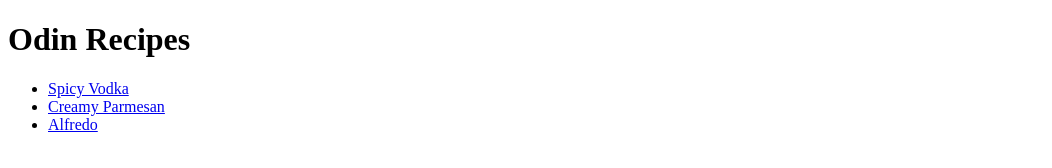
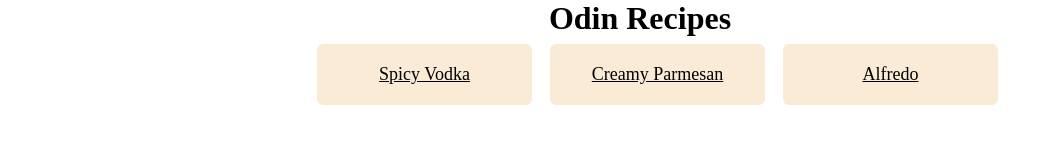
Before and after one commit to viratae/odin-recipes, a plain HTML site: page index.html in a window 1280 px wide. Shown: the whole page, without its empty margins (0-1052 px from the left). Drawn offline with Linux system fonts and the light colour scheme.

Commit message:
Added CSS styling

```diff
--- a/index.html
+++ b/index.html
@@ -3,14 +3,18 @@
     <head>
         <meta charset ="UTF-8">
         <title>Odin Recipes</title>
+        <link rel="stylesheet" href="style.css">
     </head>
     <body>
         <h1>Odin Recipes</h1>
-        <ul>
-            <li><a href="recipes/spicyVodka.html">Spicy Vodka</a></li>
-            <li><a href="recipes/creamyParmesan.html">Creamy Parmesan</a></li>
-            <li><a href="recipes/alfredo.html">Alfredo</a></li>
-        </ul>
+        <div>
+            <ul class-="navBar">
+                <li class="nav"><a href="recipes/spicyVodka.html">Spicy Vodka</a></li>
+                <li class="nav"><a href="recipes/creamyParmesan.html">Creamy Parmesan</a></li>
+                <li class="nav"><a href="recipes/alfredo.html">Alfredo</a></li>
+            </ul>
+        </div>
+
 
     </body>
 </html>
--- /dev/null
+++ b/style.css
@@ -0,0 +1,48 @@
+* {
+    padding: 0;
+    margin: 0;
+}
+div {
+    display: flex;
+    justify-content: center;
+
+}
+.nav {
+    display: inline-block;
+    background-color:antiquewhite;
+    padding: 20px;
+    border-radius: 6px;
+    width: 175px;
+    margin: 7px;
+    text-align: center;
+}
+.nav a {
+    color: black;
+}
+a {
+    color: black;
+    font-size: 18px;
+}
+.recipeNav {
+    display: block;
+    background-color:antiquewhite;
+    padding: 15px;
+}
+h1 {
+    text-align: center;
+}
+.foodDisplay {
+    display: block;
+    margin: auto;
+}
+h3,
+p {
+    margin-left: 10px;
+}
+h3 {
+    margin-top: 5px;
+}
+ol,
+ul {
+    margin-left: 35px;
+}
```
Also changed, not shown: recipes/alfredo.html (+3 -2 lines), recipes/creamyParmesan.html (+3 -2 lines), recipes/spicyVodka.html (+3 -2 lines).
